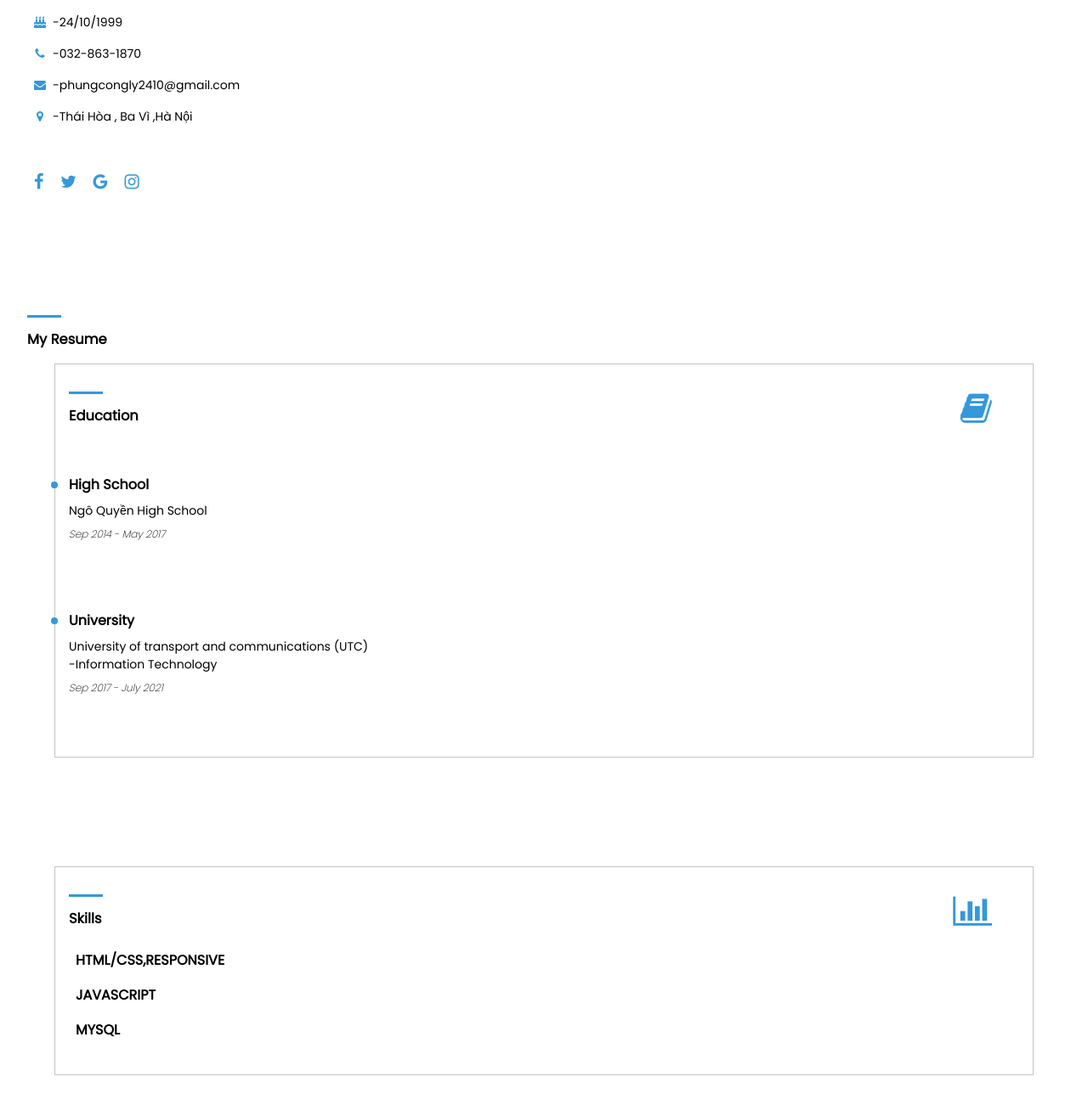
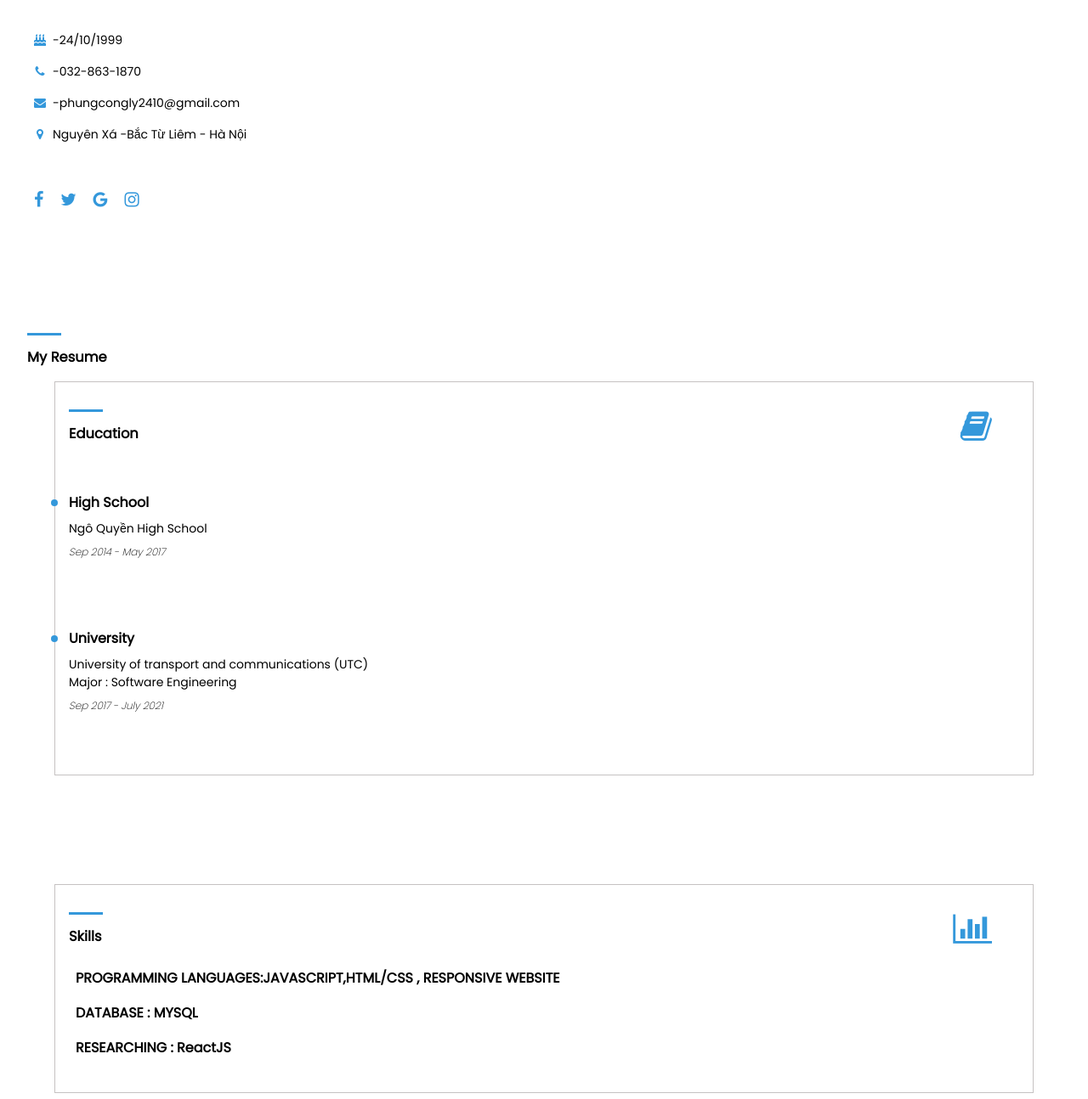
Before and after one commit to phungcongly/phungly, a plain HTML site: page index.html in a window 1280 px wide. Shown: the part 1366-2660 px from the top of the page at 85% size. Drawn offline with nearby package versions, Linux system fonts and the light colour scheme.

Commit message:
'changeInfo'

```diff
--- a/index.html
+++ b/index.html
@@ -46,8 +46,9 @@
           </p>
           <p>
            I was born in Ha Noi ,Viet Nam.
-           I am a student. I currently study information technology at the University of Transport and communications
-
+           I am a student. I currently study information technology at the University of Transport and communications.
+           <br>
+           I would love to experience and gain more pratical knowledge in this industry through the intern position
           </p>
 
     </section>
@@ -57,7 +58,7 @@
             <li class="info-item"><i class="fa fa-birthday-cake"></i>-24/10/1999</li>
             <li class="info-item"><i class="fa fa-phone"></i>-032-863-1870</li>
             <li class="info-item"><i class="fa fa-envelope"></i>-phungcongly2410@gmail.com</li>
-            <li class="info-item"><i class="fa fa-map-marker"></i>-Thái Hòa , Ba Vì ,Hà Nội</li>
+            <li class="info-item"><i class="fa fa-map-marker"></i>Nguyên Xá -Bắc Từ Liêm - Hà Nội</li>
         </ul>
         <ul class="list-social">
             <li class="social-item"><i class="fa fa-facebook"></i></li>
@@ -81,7 +82,7 @@
             <div class="list-item">
                 <p class="text-title">University</p>
                 <p class="description">University of transport and communications (UTC)</p>
-                <p>-Information Technology</p>
+                <p>Major : Software Engineering</p>
                 <span class="text-italic">Sep 2017 - July 2021</span>
             </div>
 
@@ -94,9 +95,10 @@
         <div class="section-wrapper">
              <h3 class="section-heading">Skills <i class="fa fa-bar-chart"></i> </h3>
              <ul class="section-list">
-                 <li class="text-title">HTML/CSS,RESPONSIVE</li>
-                 <li class="text-title">JAVASCRIPT</li>
-                 <li class="text-title">MYSQL</li>
+                 <li class="text-title">PROGRAMMING LANGUAGES:JAVASCRIPT,HTML/CSS , RESPONSIVE WEBSITE</li>
+                 <li class="text-title">DATABASE : MYSQL</li>
+                 <li class="text-title">RESEARCHING : ReactJS</li>
+
 
              </ul>
         </div>
```
